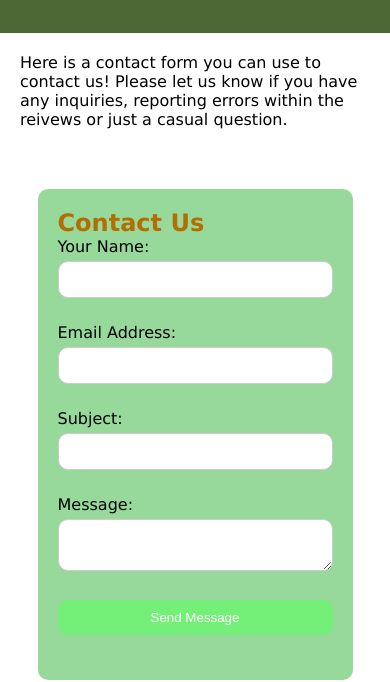
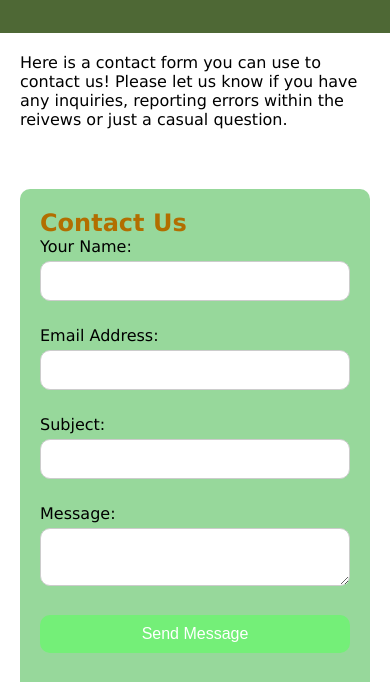
Before and after one commit to Shahrozirl/Lizard-Index, a plain HTML site: page form.html in a window 390 px wide. Shown: the part 167-849 px from the top of the page. Drawn offline with Linux system fonts and the light colour scheme.

Commit message:
improved media quiries

```diff
--- a/styles.css
+++ b/styles.css
@@ -261,7 +261,7 @@ img {
 
 /*Contact Form*/
 .contact-form {
-  max-width: 600px;
+  /*max-width: 600px;
   width: 90%; /* Makes it responsive */
   margin: 20px auto;
   padding: 20px;
@@ -370,17 +370,50 @@ section {
   border: none;
 }
 
-@media screen and (max-width: 768px) {
+@media only screen
+and (min-width : 1224px) {
+  .contact-form {
+    width: 60%;
+  }
+}
+
+@media (max-width: 768px) {
   .column-side1, .column-side2 {
     display: none;
   }
-
   .container-home {
     flex-direction: column; /* stacks remaining columns */
   }
-
   .column-main,
   .column-author {
     width: 100%; /* full width on mobile */
   }
+  .contact-form {
+    width: 100%;
+  }
+  .form-group input,
+  .form-group textarea {
+    font-size: 16px;
+  }
 }
+
+@media (max-width: 480px) {
+  .column-side1, .column-side2 {
+    display: none;
+  }
+  .container-home {
+    flex-direction: column; /* stacks remaining columns */
+  }
+  .column-main,
+  .column-author {
+    width: 100%; /* full width on mobile */
+  }
+  .contact-form {
+    width: 100%;
+  }
+  .form-group input,
+  .form-group textarea {
+    font-size: 16px;
+  }
+
+}
```
